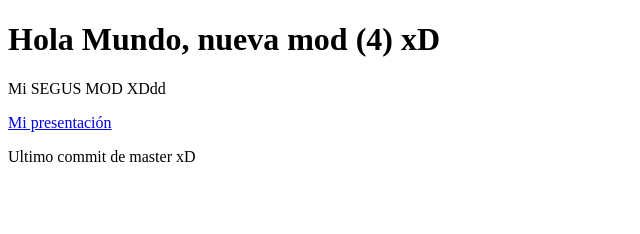
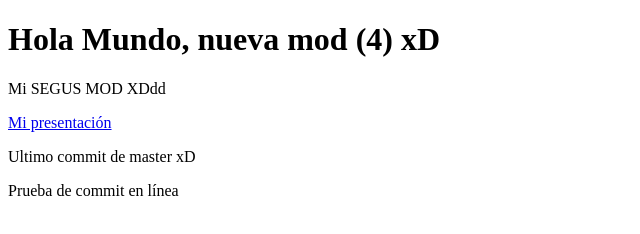
Before and after one commit to 20203tn127/aweb.4.git01, a plain HTML site: page index.html in a window 1280 px wide. Shown: the whole page, without its empty margins (0-640 px from the left). Drawn offline with Linux system fonts and the light colour scheme.

Commit message:
Update de index.html
Prueba del commit para actualizar la page

```diff
--- a/index.html
+++ b/index.html
@@ -11,7 +11,7 @@
     <p>Mi SEGUS MOD XDdd</p>
     <a href="presentacion.html"> Mi presentación</a>
     <p>Ultimo commit de master xD</p>
-
+ <p>Prueba de commit en línea</p>
 
 </body>
 </html>
```
